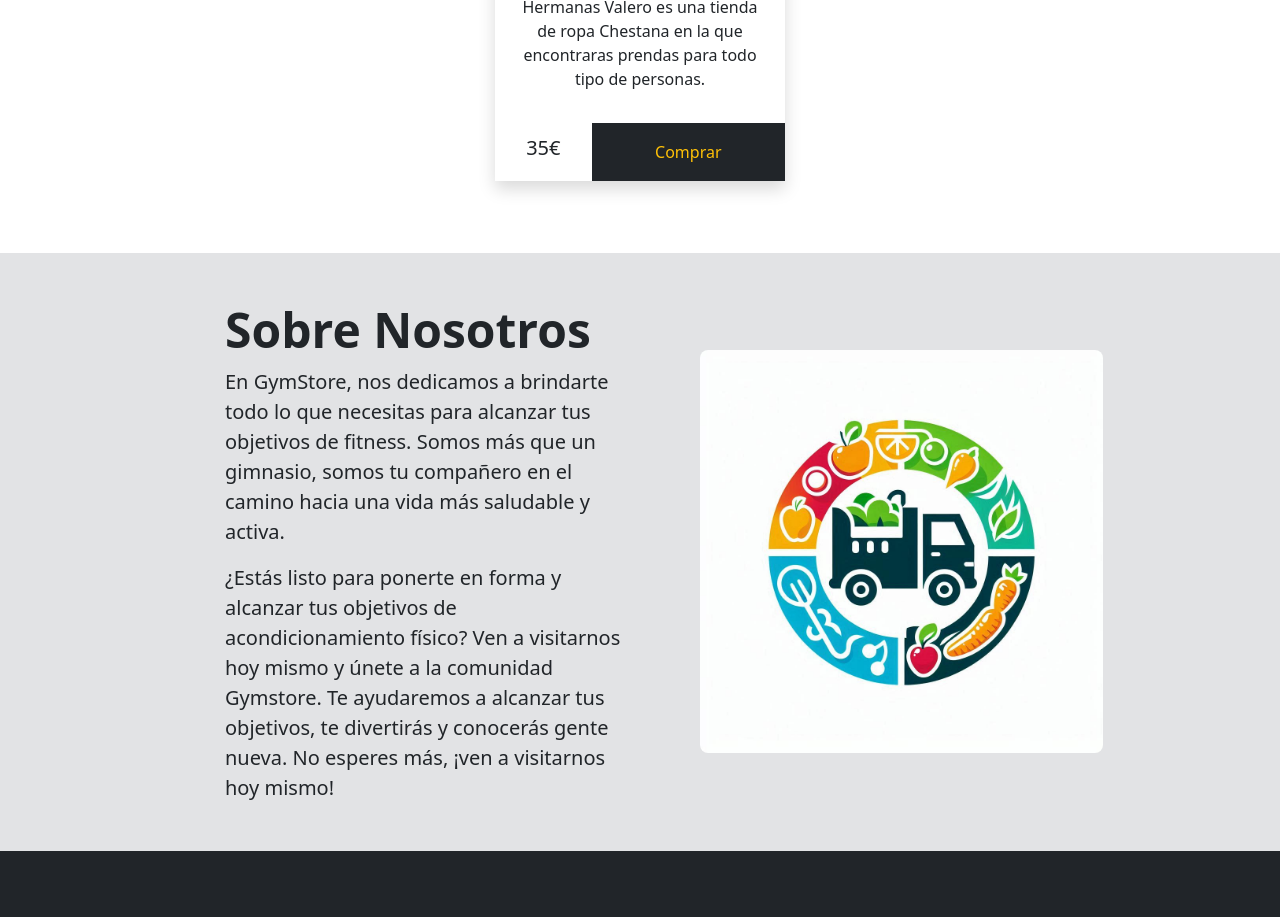
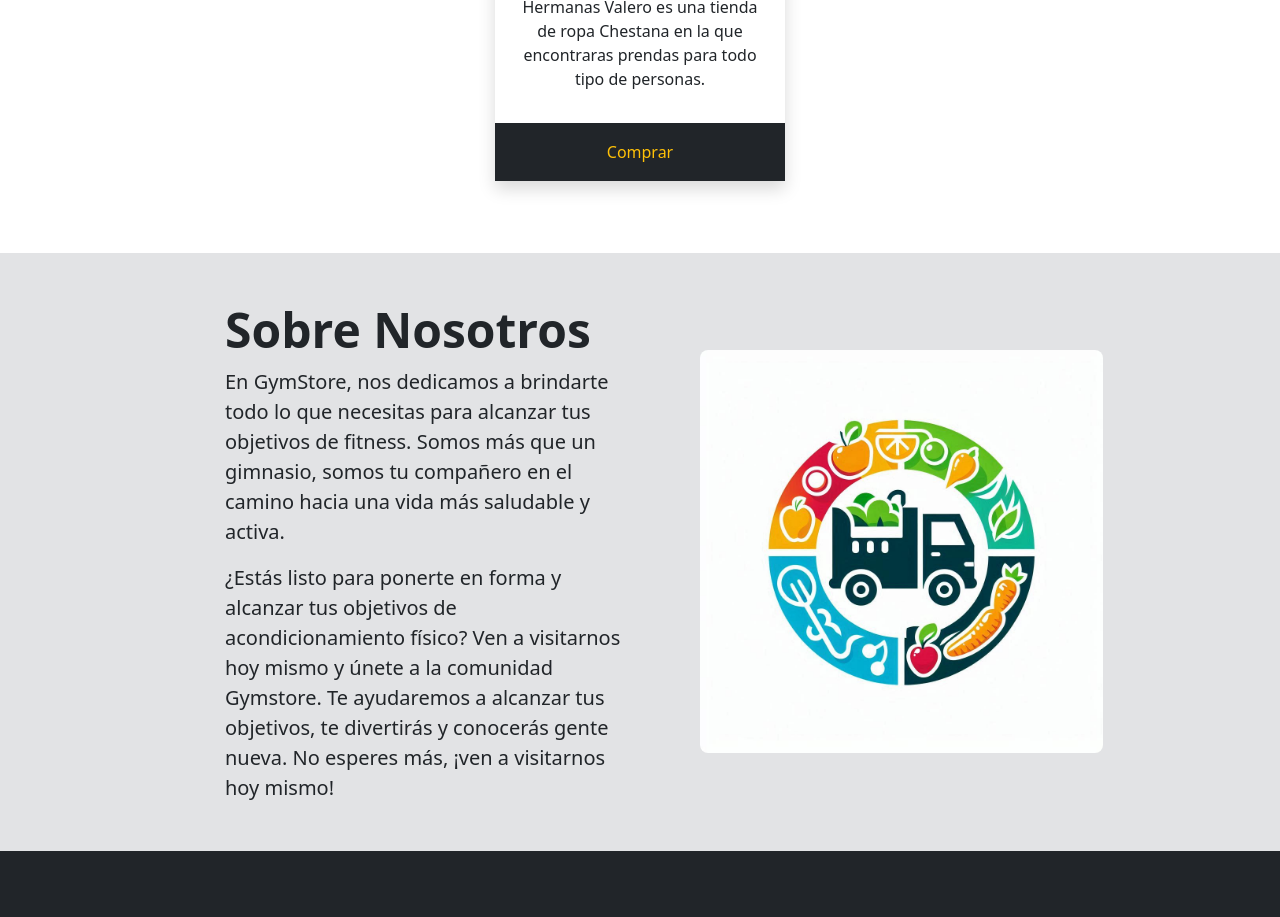
Before and after one commit to pabloarnau12/ProyectoVicente, an Angular app: page /home in a window 1280 px wide. Shown: the part 1500-2417 px from the top of the page. Built offline with nearby package versions, Linux system fonts and the light colour scheme.

Commit message:
cambios esteticos, he añadido logos

```diff
--- a/src/app/component/bestsellers/bestsellers.component.html
+++ b/src/app/component/bestsellers/bestsellers.component.html
@@ -20,10 +20,7 @@
                 </div>
               </div>
               <div class="row align-items-center text-center g-0">
-                <div class="col-4">
-                  <h5>{{Productos.productos[0].precio}}€</h5>
-                </div>
-                <div class="col-8">
+                <div class="col-12">
                   <a href="#" class="btn btn-dark w-100 p-3 rounded-0 text-warning" [routerLink]="['/productostienda/' + Productos.productos[0].id]">Comprar</a>
                 </div>
               </div>
--- a/src/app/component/iniciarsesion/iniciarsesion.component.html
+++ b/src/app/component/iniciarsesion/iniciarsesion.component.html
@@ -1,7 +1,7 @@
 <div class="row vh-100 g-0 bg-black">
     <!-- Left Side -->
     <div class="col-lg-6 position-relative d-none d-lg-block left-side bg-black">
-        <div class="bg-holder position-relative" style="background-image: url('../../../assets/images/entrada\ \(1\).png');">
+        <div class="bg-holder position-relative" style="background-image: url('../../../assets/images/logoreparto.png');">
             <div class="overlay d-flex align-items-center justify-content-center">
 
             </div>
--- a/src/app/component/registrarse/registrarse.component.html
+++ b/src/app/component/registrarse/registrarse.component.html
@@ -1,7 +1,7 @@
 <div class="row vh-100 g-0 bg-black">
     <!-- Left Side -->
     <div class="col-lg-6 position-relative d-none d-lg-block left-side bg-black">
-        <div class="bg-holder position-relative" style="background-image: url('../../../assets/images/logo2.jpg');">
+        <div class="bg-holder position-relative" style="background-image: url('../../../assets/images/logoreparto.png');">
             <div class="overlay d-flex align-items-center justify-content-center">
 
             </div>
```
Also changed, not shown: src/assets/images/img_productos/laurel.png (added).
